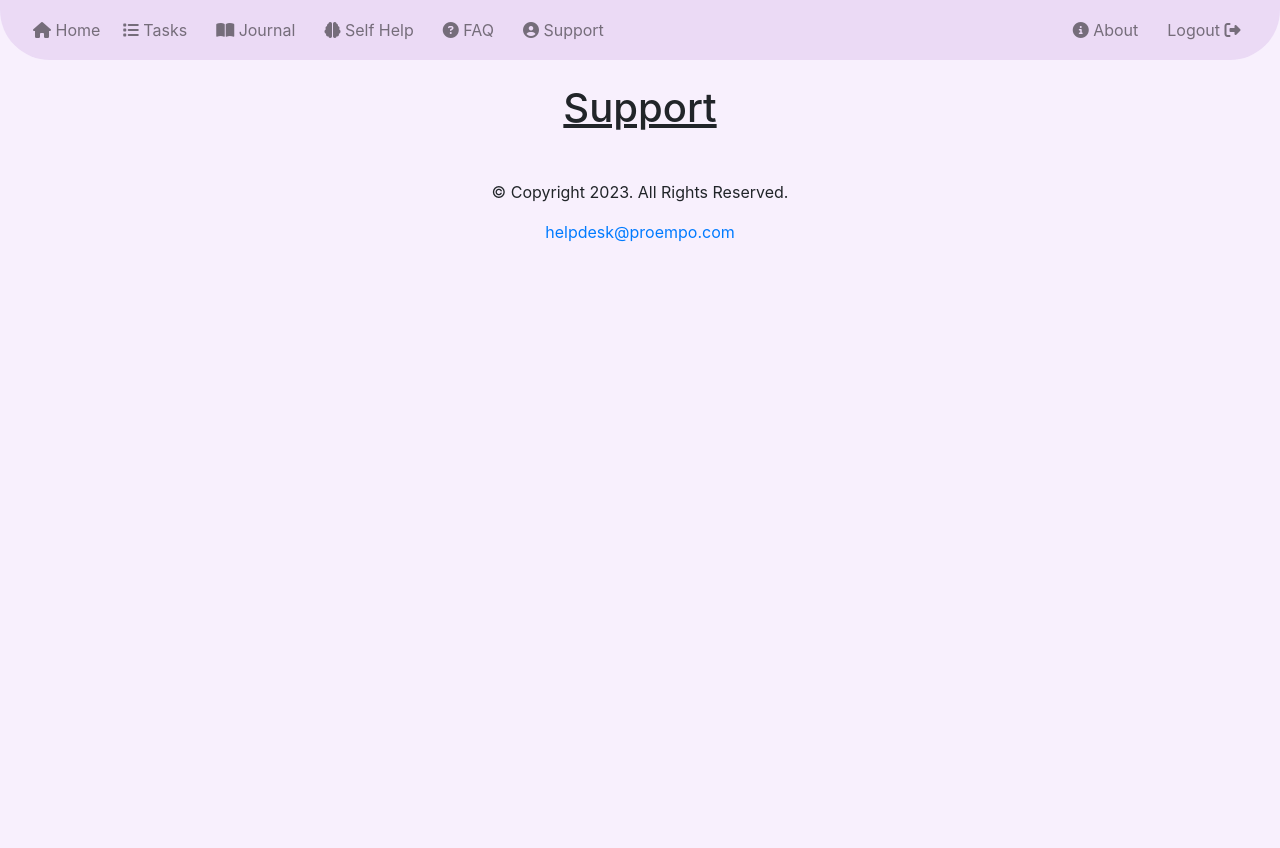
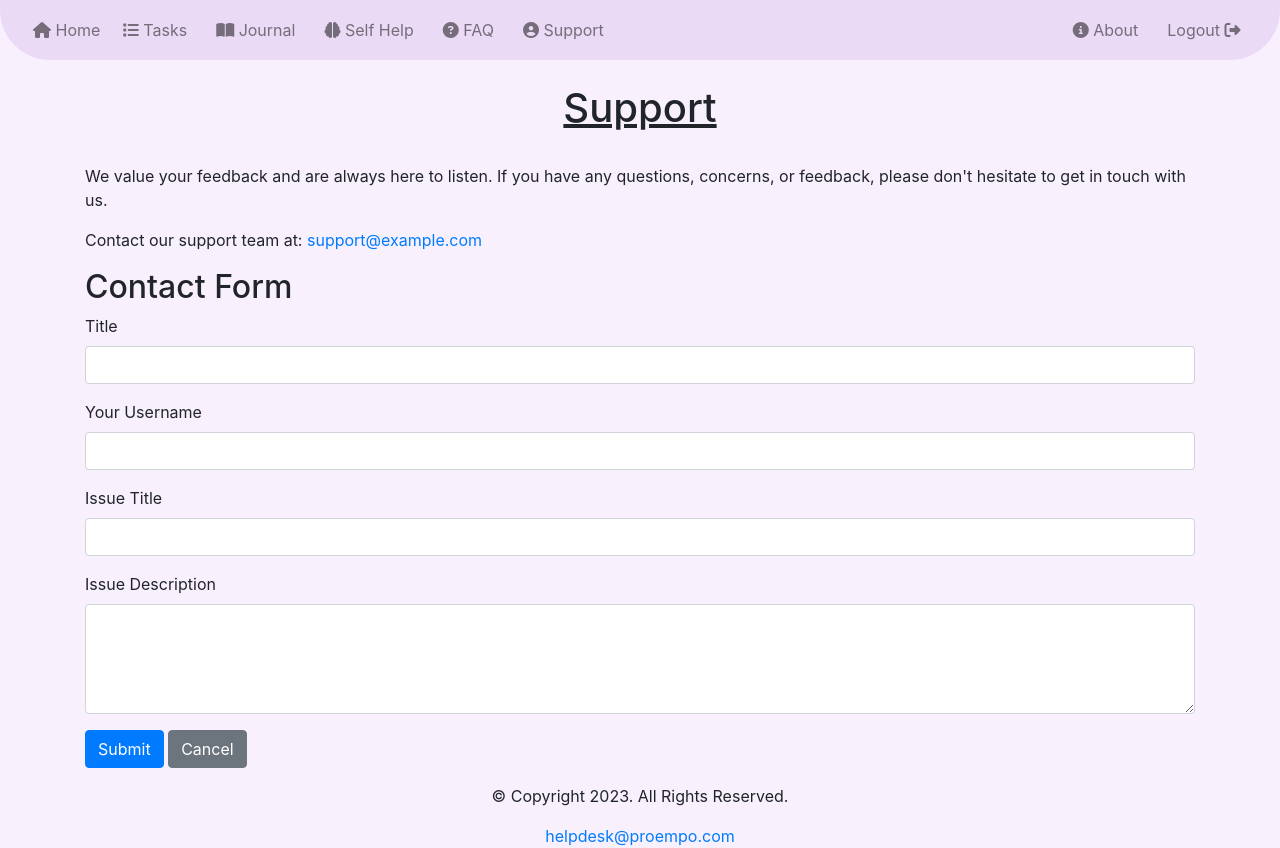
Before and after one commit to sategf/proempo-fl, a Flask app: page /Support in a window 1280 px wide. Before the commit the page ends 242 px from the top, so only its background shows below. Run offline with Flask 3, Linux system fonts and the light colour scheme; a user stored in the database is signed in; some libraries are stand-ins or nearby versions.

Commit message:
Support page updated
Filled in the blank space of the page and added content. Will add/tweak more to the page soon.

```diff
--- a/website/templates/Support.html
+++ b/website/templates/Support.html
@@ -4,16 +4,31 @@
 <h1 align="center"><u>Support</u></h1>
 <br>
 
+<p>We value your feedback and are always here to listen. If you have any questions, concerns, or feedback, please don't hesitate to get in touch with us.</p>
 
+<p>Contact our support team at: <a href="mailto:support@example.com">support@example.com</a></p>
 
-
-
-
-
-
-
-
-
+<h2>Contact Form</h2>
+<form action="/submit_support" method="post">
+    <div class="form-group">
+        <label for="title">Title</label>
+        <input type="text" class="form-control" id="title" name="title" required>
+    </div>
+    <div class="form-group">
+        <label for="username">Your Username</label>
+        <input type="text" class="form-control" id="username" name="username" required>
+    </div>
+    <div class="form-group">
+        <label for="issue_title">Issue Title</label>
+        <input type="text" class="form-control" id="issue_title" name="issue_title" required>
+    </div>
+    <div class="form-group">
+        <label for="description">Issue Description</label>
+        <textarea class="form-control" id="description" name="description" rows="4" required></textarea>
+    </div>
+    <button type="submit" class="btn btn-primary">Submit</button>
+    <button type="button" class="btn btn-secondary" onclick="location.href='/support'">Cancel</button>
+</form>
 
 
 
```
